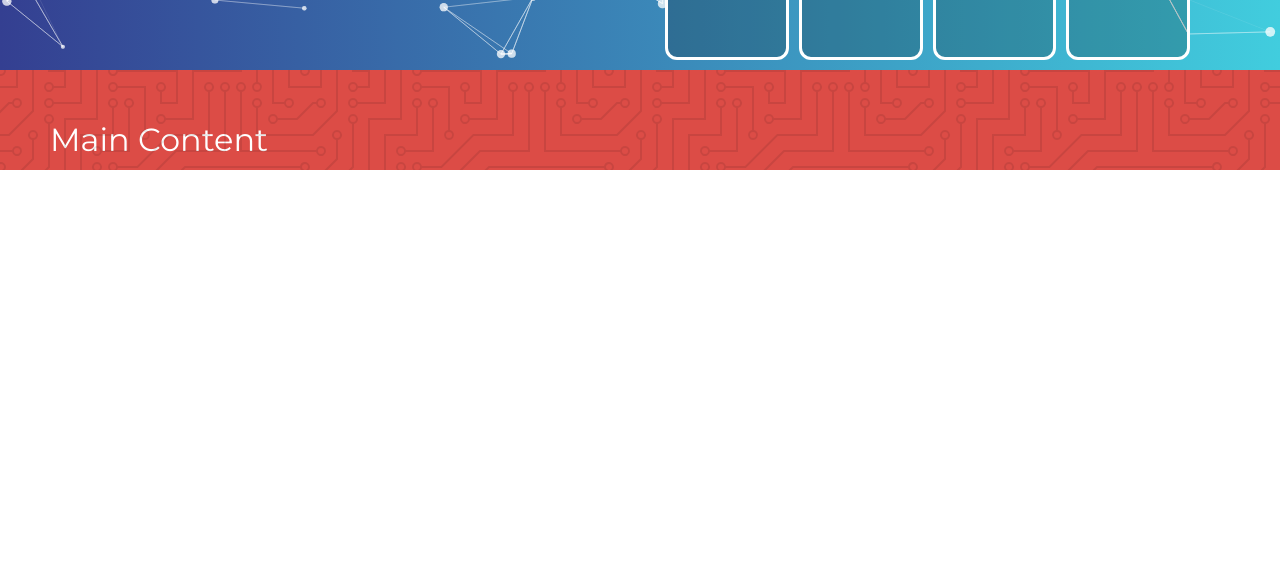
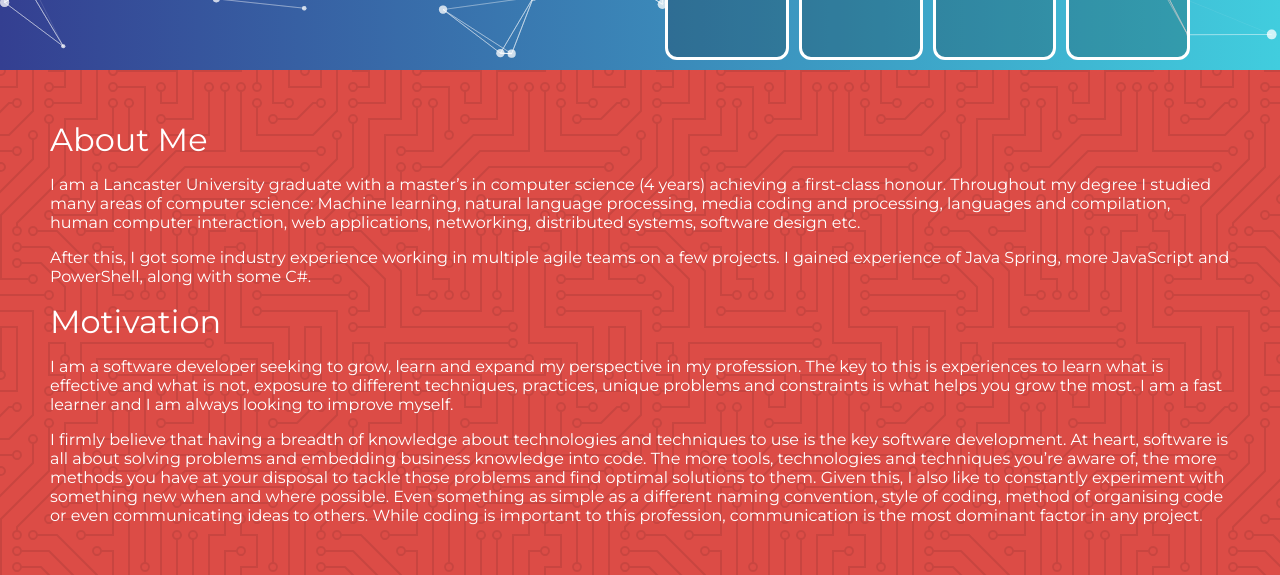
Before and after one commit to dominicwild/portfolioV2, a React (Create React App) app in the folder portfolio/: page / in a window 1280 px wide. Shown: the part 738-1313 px from the top of the page. Before the commit the page ends 908 px from the top, so only its background shows below. Built offline with nearby package versions, Linux system fonts and the light colour scheme.

Commit message:
Added main content

```diff
--- a/portfolio/src/components/MainContent/MainContent.scss
+++ b/portfolio/src/components/MainContent/MainContent.scss
@@ -5,11 +5,16 @@
 
   padding: $defaultPadding;
   background-color: #dc4c46;
-  height: 100px;
+  height: auto;
   z-index: 1;
   position: relative;
 
   h1 {
     margin: 0;
   }
+
+  h1, p {
+    position: relative;
+    z-index: 1;
+  }
 }
--- a/portfolio/src/components/MainContent/MainContent.tsx
+++ b/portfolio/src/components/MainContent/MainContent.tsx
@@ -1,13 +1,35 @@
 import React from "react";
 import BackgroundTexture from "./BackgroundTexture/BackgroundTexture";
+import mainContentData from "./MainContentData";
 import "./MainContent.scss";
+
+const MainContentBody = ({ data }: { data: typeof mainContentData }) => {
+  return (
+    <>
+      {
+        data.map(({ title, description }) =>
+          <>
+            <h1>{title}</h1>
+            {
+              description.map((description) =>
+                <p>
+                  {description}
+                </p>
+              )
+            }
+          </>
+        )
+      }
+    </>
+  )
+}
 
 const MainContent = () => {
   return (
     <>
       <div className="main-content">
         <BackgroundTexture />
-        <h1>Main Content</h1>
+        <MainContentBody data={mainContentData} />
       </div>
     </>
   );
--- /dev/null
+++ b/portfolio/src/components/MainContent/MainContentData.ts
@@ -0,0 +1,41 @@
+const NEW_LINE = "{newLine}"
+
+const mainContentDataRaw = [
+  {
+    title: "About Me",
+    description: `
+        I am a Lancaster University graduate with a master’s in computer science (4 years) achieving a first-class
+        honour. Throughout my degree I studied many areas of computer science: Machine learning, natural language processing,
+        media coding and processing, languages and compilation, human computer interaction, web applications, networking,
+        distributed systems, software design etc.
+        ${NEW_LINE}
+        After this, I got some industry experience working in multiple agile teams on a few projects. I gained experience of
+        Java Spring, more JavaScript and PowerShell, along with some C#.
+        `,
+  },
+  {
+    title: "Motivation",
+    description: `
+        I am a software developer seeking to grow, learn and expand my perspective in my profession. The key to this is
+        experiences to learn what is effective and what is not, exposure to different techniques, practices, unique problems
+        and constraints is what helps you grow the most. I am a fast learner and I am always looking to improve myself.
+        ${NEW_LINE}
+        I firmly believe that having a breadth of knowledge about technologies and techniques to use is the key software
+        development. At heart, software is all about solving problems and embedding business knowledge into code.
+        The more tools, technologies and techniques you’re aware of, the more methods you have at your
+        disposal to tackle those problems and find optimal solutions to them. Given this, I also like to constantly experiment
+        with something new when and where possible. Even something as simple as a different naming convention, style of coding,
+        method of organising code or even communicating ideas to others. While coding is important to this profession,
+        communication is the most dominant factor in any project.
+        `,
+  },
+];
+
+const mainContentData = mainContentDataRaw.map(({title, description}) => {
+    return {
+        title,
+        description: description.split(NEW_LINE),
+    };
+});
+
+export default mainContentData;
```
